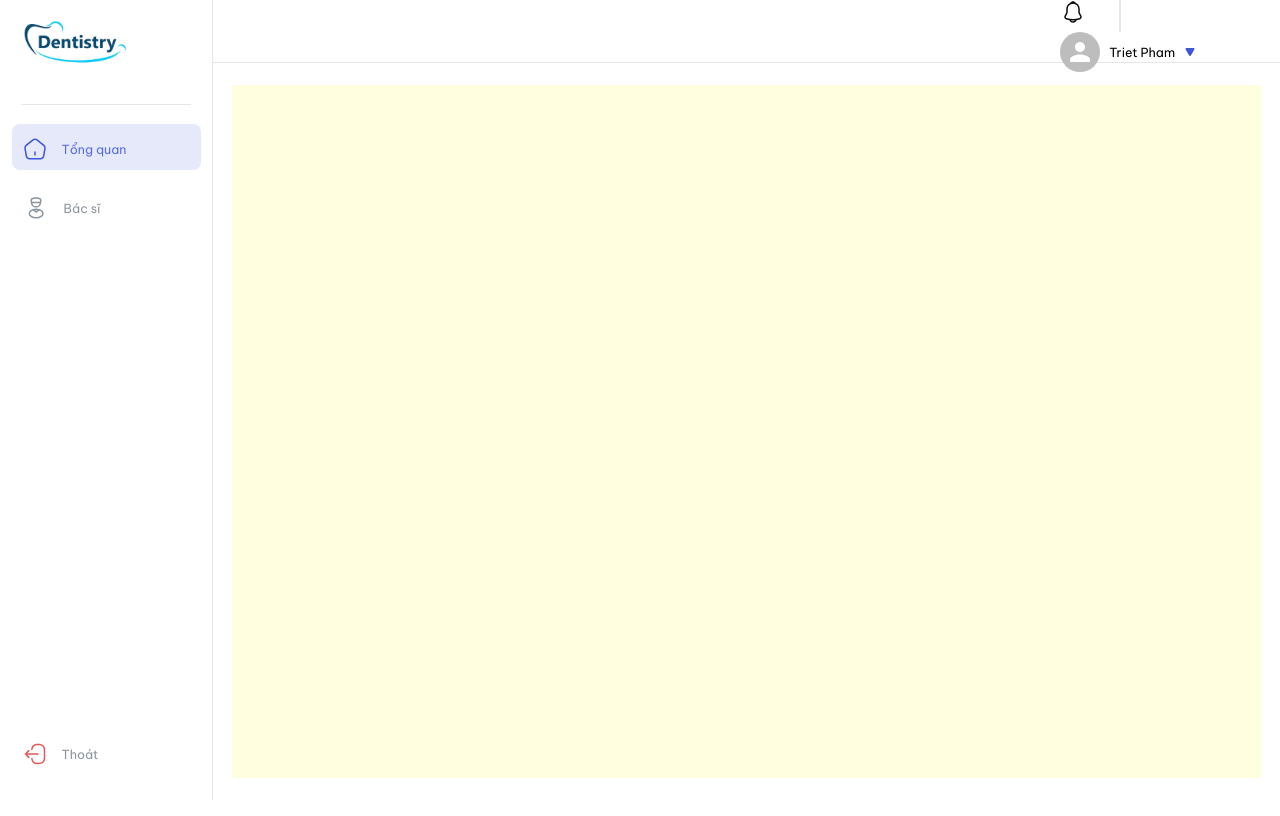
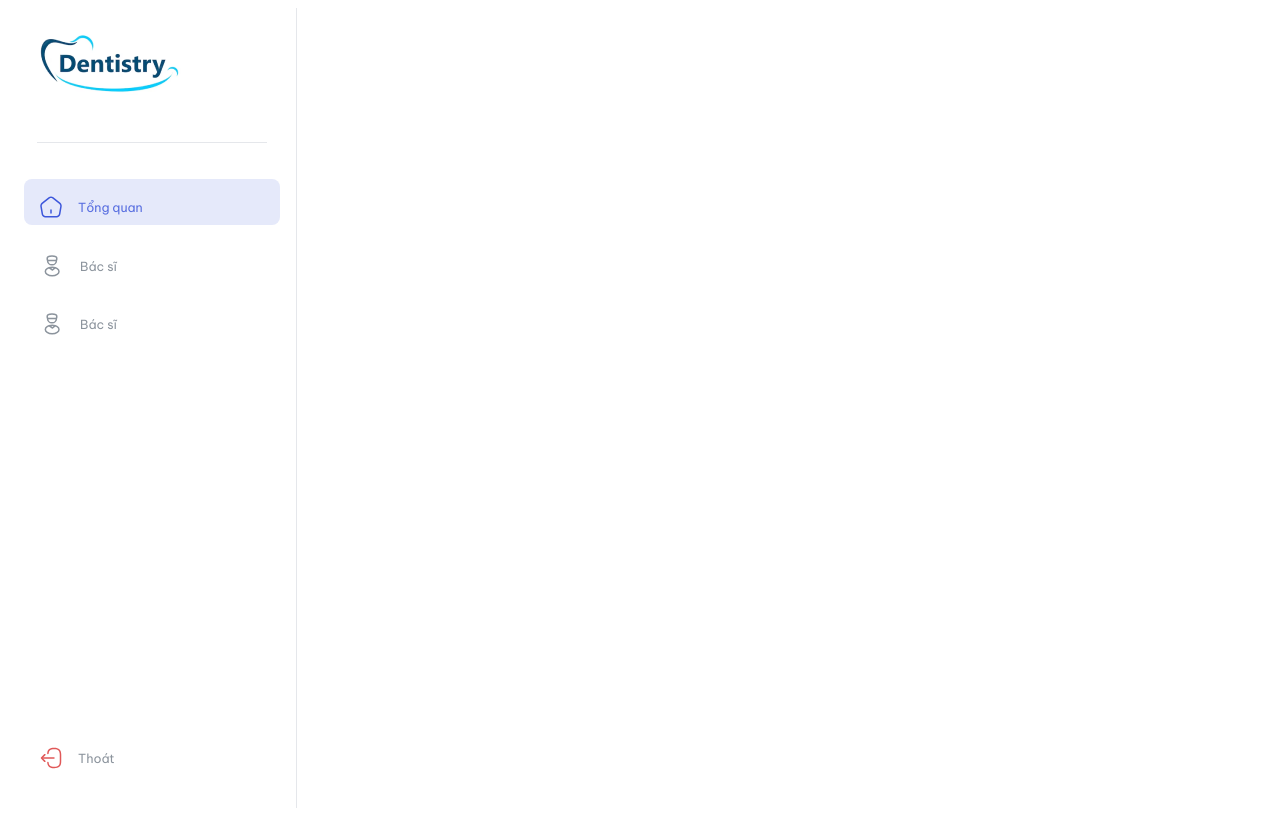
Before and after one commit to phamhuutriet/medical-manager-ui, a React (Create React App) app: page / in a window 1280 px wide. Built offline with nearby package versions, Linux system fonts and the light colour scheme.

Commit message:
fix: fix sidebar to have a fixed size

```diff
--- a/src/mainPage/MainPage.tsx
+++ b/src/mainPage/MainPage.tsx
@@ -6,9 +6,9 @@ import { Header } from "./header/Header";
 
 export const MainPage = () => {
   return (
-    <Grid container className="fullDiv">
+    <div className="app-container">
       <SideBar />
-      <Grid item xs={10}>
+      {/* <Grid item xs={10}>
         <Header />
         <Grid
           item
@@ -29,7 +29,7 @@ export const MainPage = () => {
             }}
           ></Grid>
         </Grid>
-      </Grid>
-    </Grid>
+      </Grid> */}
+    </div>
   );
 };
--- a/src/mainPage/index.css
+++ b/src/mainPage/index.css
@@ -1,9 +1,10 @@
-.fullDiv {
+.app-container {
   height: 100%;
   width: 100%;
   left: 0;
   top: 0;
   overflow: hidden;
-  position: fixed;
+  position: relative;
+  display: flex;
   /* background-color: #ff6666; */
 }
--- a/src/mainPage/sidebar/ExitBox.tsx
+++ b/src/mainPage/sidebar/ExitBox.tsx
@@ -1,28 +1,16 @@
 import React from "react";
 import LogoutIcon from "../../img/logout.svg";
-import { Grid } from "@mui/material";
 import "./index.css";
 
 export const ExitBox = () => {
   return (
-    <Grid
-      item
-      xs={12}
-      sx={{
-        position: "absolute",
-        width: "88.88%",
-        left: 0,
-        right: 0,
-        margin: "auto",
-        bottom: "3.125%",
-      }}
-    >
+    <div className="exit-box-container">
       <div className="exit-box">
         <div className="tab-item-inner">
           <img className="img" alt="logo" src={LogoutIcon} />
           <div className="tab-icon-text">Thoát</div>
         </div>
       </div>
-    </Grid>
+    </div>
   );
 };
--- a/src/mainPage/sidebar/Logo.tsx
+++ b/src/mainPage/sidebar/Logo.tsx
@@ -4,15 +4,15 @@ import Logo from "../../img/logo.png";
 
 export const LogoComponent = () => {
   return (
-    <Grid
-      item
-      xs={12}
-      sx={{
-        height: "10.7vh",
-        marginBottom: "2.34vh",
-        width: "83.33%",
-        marginLeft: "auto",
-        marginRight: "auto",
+    <div
+      style={{
+        height: "110px",
+        marginLeft: "24px",
+        marginRight: "24px",
+        marginBottom: "24px",
+        display: "flex",
+        justifyContent: "flex-start",
+        alignItems: "center",
       }}
     >
       <img
@@ -20,12 +20,10 @@ export const LogoComponent = () => {
         alt="logo"
         src={Logo}
         style={{
-          marginTop: "2.24vh",
-          marginBottom: "2.24vh",
-          height: "5.85vh",
-          width: "63.33%",
+          height: "64px",
+          width: "152px",
         }}
       />
-    </Grid>
+    </div>
   );
 };
--- a/src/mainPage/sidebar/SideBar.tsx
+++ b/src/mainPage/sidebar/SideBar.tsx
@@ -6,20 +6,23 @@ import { ExitBox } from "./ExitBox";
 
 export const SideBar = () => {
   return (
-    <Grid
-      item
-      xs={2}
-      sx={{
+    <div
+      style={{
         fontSize: "30px",
         borderRight: "1px solid #E5E7EB",
         position: "relative",
+        width: "288px",
+        height: "100vh",
+        display: "flex",
+        flexDirection: "column",
+        // backgroundColor: "#ff6666",
       }}
     >
       <LogoComponent />
       <HorizontalBorderLine customWidth="80%" />
       <TabIcons />
       <ExitBox />
-    </Grid>
+    </div>
   );
 };
 
--- a/src/mainPage/sidebar/TabIcons.tsx
+++ b/src/mainPage/sidebar/TabIcons.tsx
@@ -7,18 +7,16 @@ import "./index.css";
 const TAB_LIST = [
   { icon: HomeIcon, tabName: "Tổng quan" },
   { icon: DoctorIcon, tabName: "Bác sĩ" },
+  { icon: DoctorIcon, tabName: "Bác sĩ" },
 ];
 
 export const TabIcons = () => {
   return (
-    <Grid
-      item
-      xs={12}
-      sx={{
-        marginTop: "2.34vh",
-        width: "88.88%",
-        marginLeft: "auto",
-        marginRight: "auto",
+    <div
+      style={{
+        marginTop: "36px",
+        marginLeft: "16px",
+        marginRight: "16px",
       }}
     >
       <div
@@ -37,7 +35,7 @@ export const TabIcons = () => {
           />
         ))}
       </div>
-    </Grid>
+    </div>
   );
 };
 
--- a/src/mainPage/sidebar/index.css
+++ b/src/mainPage/sidebar/index.css
@@ -33,10 +33,19 @@
   border-radius: 8px;
 }
 
+.exit-box-container {
+  position: absolute;
+  margin-left: 16px;
+  margin-right: 16px;
+  left: 0;
+  right: 0;
+  bottom: 32px;
+}
+
 .tab-item-inner {
-  margin-left: 6.25%;
-  margin-top: 1.5625vh;
-  margin-bottom: 1.5625vh;
+  margin-left: 16px;
+  margin-top: 16px;
+  margin-bottom: 16px;
   justify-content: flex-start;
   align-items: center;
   gap: 16px;
```
